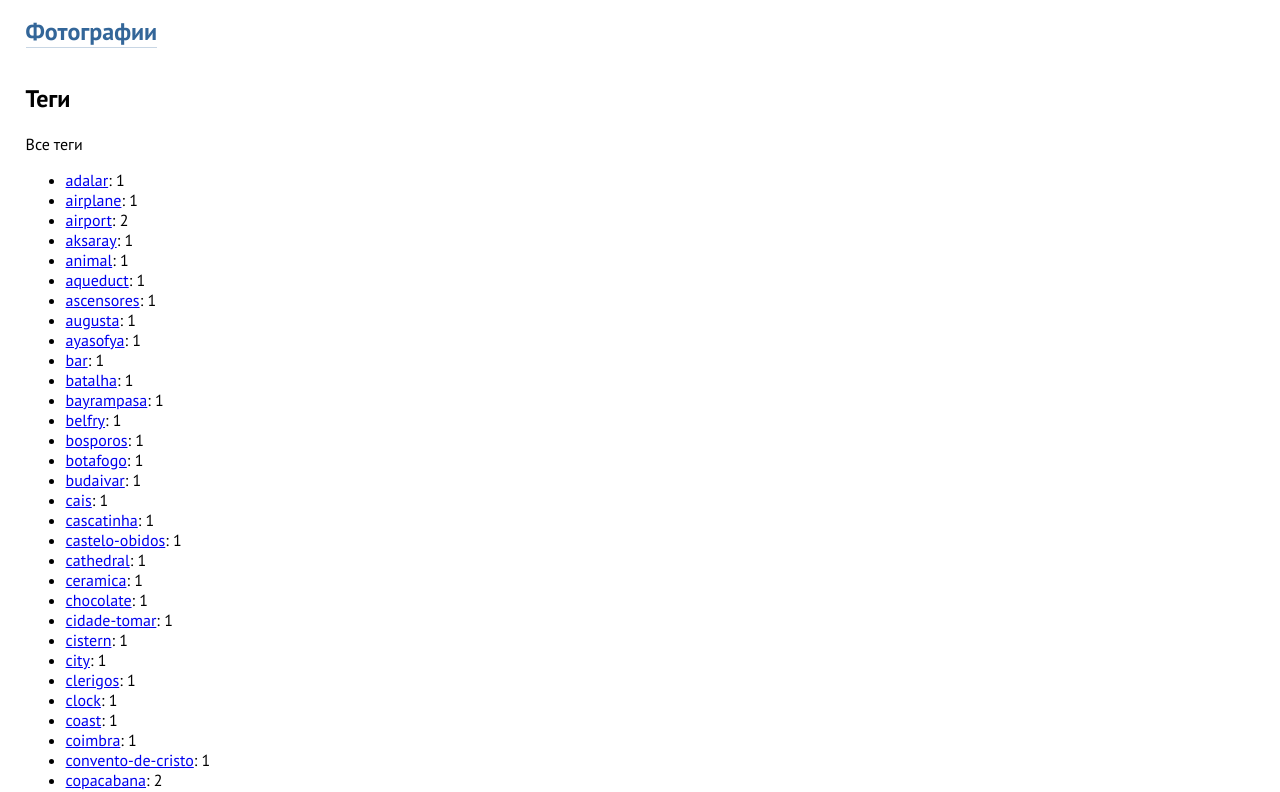
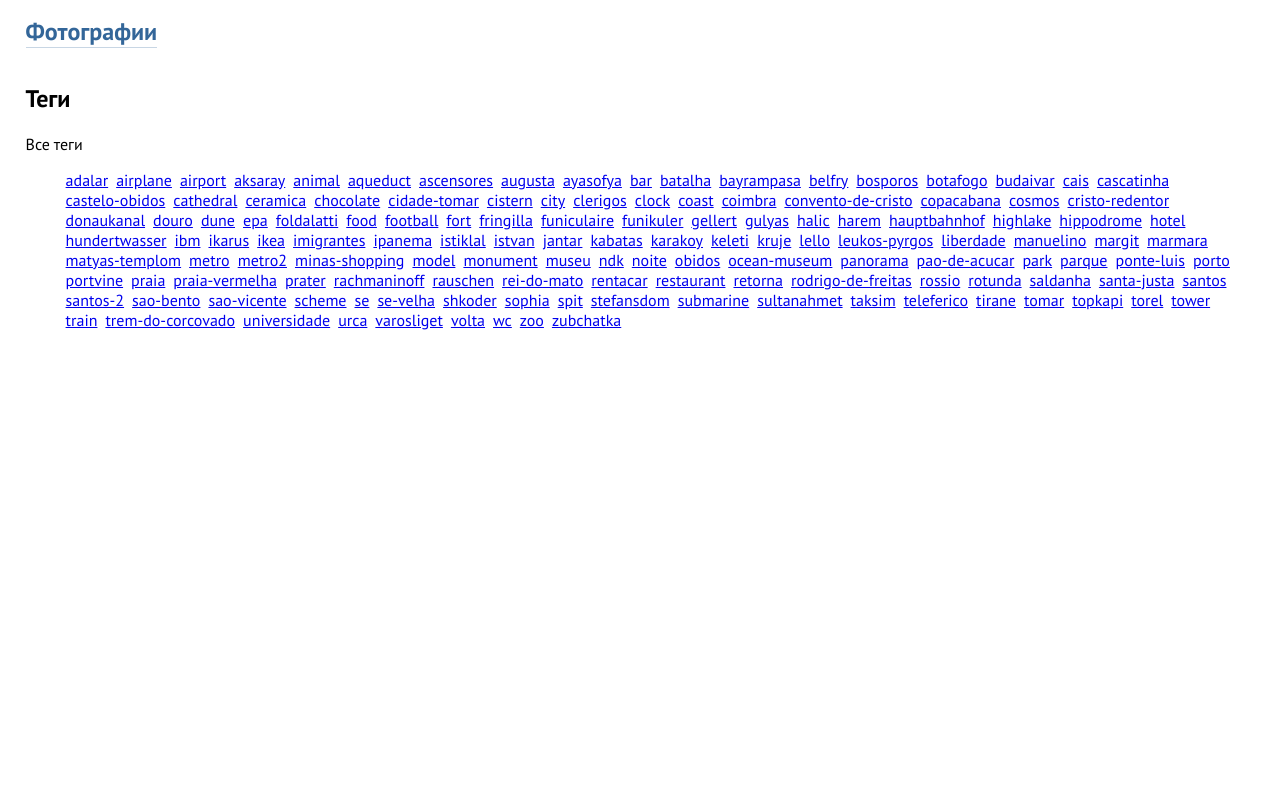
Before and after one commit to skirienko/photos, a React (Create React App) app: page /tags in a window 1280 px wide. Shown: the top 792 px of the page. Built offline with nearby package versions, Linux system fonts and the light colour scheme; no server answers.

Commit message:
better tags view

```diff
--- a/src/App.js
+++ b/src/App.js
@@ -73,7 +73,7 @@ class App extends Component {
           <Route exact path="/" render={props => <EventsList events={events} {...props}/>} />
           <Route exact path="/:place" component={PlacePage}/>
           <Route path="/:place/:event" render={props => <EventPage {...props}/>}/>
-          <Route path="/tags" component={TagsPage}/>
+          <Route exact path="/tags" component={TagsPage}/>
           <Route path="/tags/:tag" component={props => <TagPage {...props}/>}/>
         </div>
         <footer className="app__footer">
--- a/src/components/TagsPage.js
+++ b/src/components/TagsPage.js
@@ -33,7 +33,7 @@ class TagsPage extends React.Component {
                 <p className="normal-text description">Все теги</p>
                 <ul className="tags__list">
                     {tags ?
-                        tags.map(t => <li key={t.tag}><a href={`/tags/${t.tag}`}>{t.tag}</a>: {t.len}</li>)
+                        tags.map(t => <li key={t.tag} title={t.len}><a href={`/tags/${t.tag}`}>{t.tag}</a></li>)
                         :
                         null
                     }
--- a/src/index.css
+++ b/src/index.css
@@ -189,8 +189,20 @@ html.scroll-snap body {
 .photo.vertical {
   padding-bottom:150%;
 }
+
 .photo img {
   width: 100%;
+}
+
+.tags__list {
+  list-style-type: none;
+  display: flex;
+  flex: 0 1 auto;
+  flex-wrap: wrap;
+}
+
+.tags__list li {
+  margin-right: .5rem
 }
 
 .footer__navigation {
```
